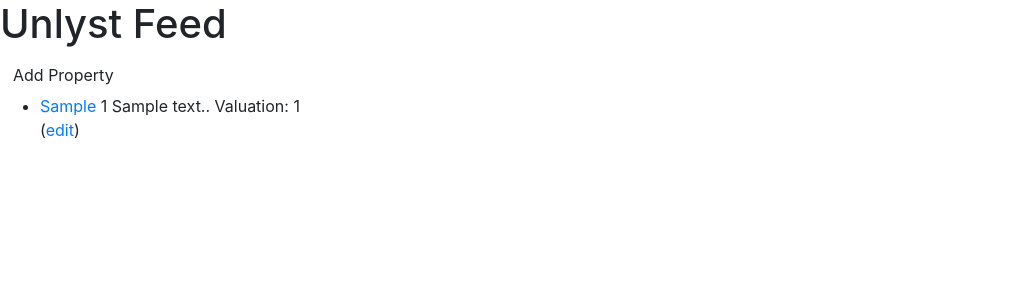
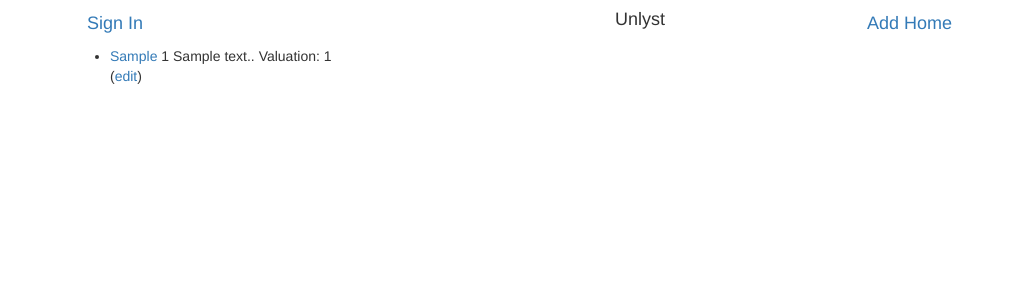
Before and after one commit to saadatqadri/unlyst, a Django app: page / in a window 1280 px wide. Shown: the top 300 px of the page, without its empty margins (0-1012 px from the left). Run offline with Django 3.2, Linux system fonts and the light colour scheme; tables that the repository leaves empty hold one stand-in row (values such as "Sample post"); some libraries are stand-ins or nearby versions.

Commit message:
Mods to property list.

```diff
--- a/inventory/templates/base.html
+++ b/inventory/templates/base.html
@@ -2,12 +2,34 @@
 {% load staticfiles %}
 <html>
 	<head>
+		<meta name="viewport" content="width=device-width, initial-scale=1, maximum-scale=1, user-scalable=no">
 		<link href="{% static 'dist/css/bootstrap.min.css' %}" rel="stylesheet" media="screen">
 	</head>
 	<body>
+		<div class="container">
+		{% block nav %}
+		<div class="row">
+				<section id="nav">
+					<div class='col-xs-4'>
+					{% if user.is_anonymous %}
+					<a class='btn btn-lg' href="{% url 'django.contrib.auth.views.login' %}">Sign In</a>
+					{% else %}
+					<a class='btn btn-lg' href="{% url 'django.contrib.auth.views.logout' %}">Logout</a>
+					{% endif %}
+					</div>
+					<div class='col-xs-4'>
+						<span class='text-center'><h4>Unlyst</h4></span>
+					</div>
+					<div class='col-xs-4'>
+					<a class="btn btn-lg" href="{% url 'property-new' %}">Add Home</a>
+					</div>
+				</section>
+		</div>
+		{% endblock nav %}
 		{% block content %}
 		{% endblock %}
 		<script src="//code.jquery.com/jquery-1.11.0.min.js"></script>
 		<script src="{% static 'dist/js/bootstrap.min.js' %}"></script>
+		</div>
 	</body>
 </html>
--- a/inventory/templates/property_list.html
+++ b/inventory/templates/property_list.html
@@ -1,10 +1,7 @@
 {% extends "base.html" %}
 {% load humanize %}
 
-
 {% block content %}
-<h1>Unlyst Feed</h1>
-<a class="btn btn-large" href="{% url 'property-new' %}">Add Property</a>
 
 <ul>
 	{% for prop in object_list %}
--- a/unlyst/urls.py
+++ b/unlyst/urls.py
@@ -14,6 +14,8 @@ urlpatterns = patterns('',
 	url(r'^new$', inventory.views.CreatePropertyView.as_view(), name='property-new'),
     url(r'^edit/(?P<pk>\d+)/$', inventory.views.UpdatePropertyView.as_view(), name='property-edit'),
     url(r'^p/(?P<pk>\d+)/$', inventory.views.DetailPropertyView.as_view(), name='property-view'),
+    url(r'^login/$', 'django.contrib.auth.views.login'),
+    url(r'^logout/$', 'django.contrib.auth.views.logout'),
     # Examples:
     # url(r'^$', 'unlyst.views.home', name='home'),
     # url(r'^unlyst/', include('unlyst.foo.urls')),
```
Also changed, not shown: inventory/templates/registration/login.html (added, +26 -0 lines), inventory/templates/registration/logout.html (added, +7 -0 lines), unlyst/settings.py (+7 -0 lines).
